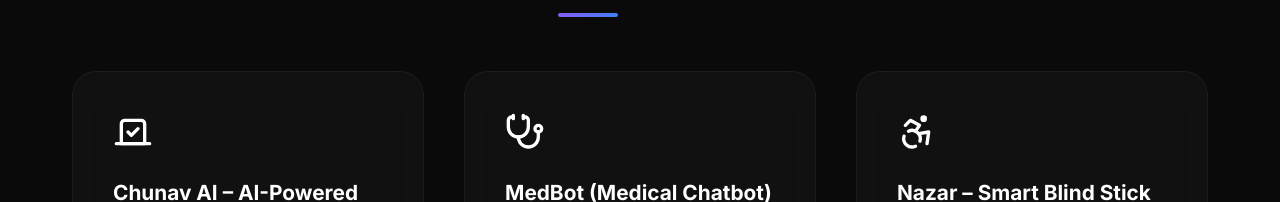
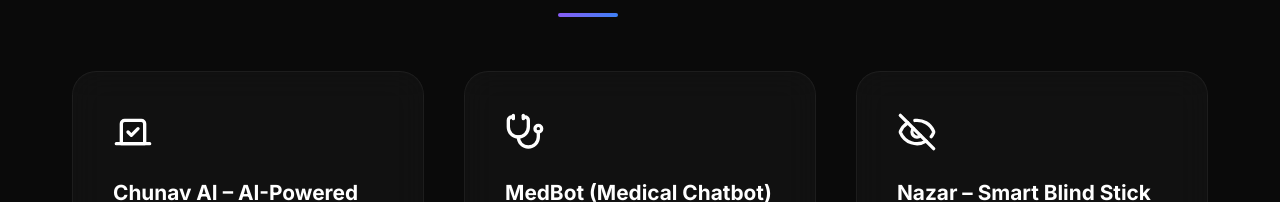
Before and after one commit to Tanmay2109/Tanmay_Portfolio, a React (Vite) app: page / in a window 1280 px wide. Shown: the part 5138-5340 px from the top of the page. Built offline with nearby package versions, Linux system fonts and the light colour scheme.

Commit message:
Updated projects

```diff
--- a/src/components/Projects.jsx
+++ b/src/components/Projects.jsx
@@ -1,5 +1,5 @@
 import React from "react";
-import { Stethoscope, Vote, Accessibility } from "lucide-react";
+import { Stethoscope, Vote, EyeOff } from "lucide-react";
 
 const Projects = () => {
   const projects = [
@@ -42,7 +42,7 @@ const Projects = () => {
         "Real-time Android app interfacing with an IoT-based smart blind stick. Monitors live sensor data, hazard alerts, and graphs via Firebase, with Google Sign-In authentication.",
       tags: ["Kotlin", "Android", "Firebase", "Google Sign-In API"],
       icon: (
-        <Accessibility
+        <EyeOff
           size={40}
           className="project-folder"
           style={{
```
